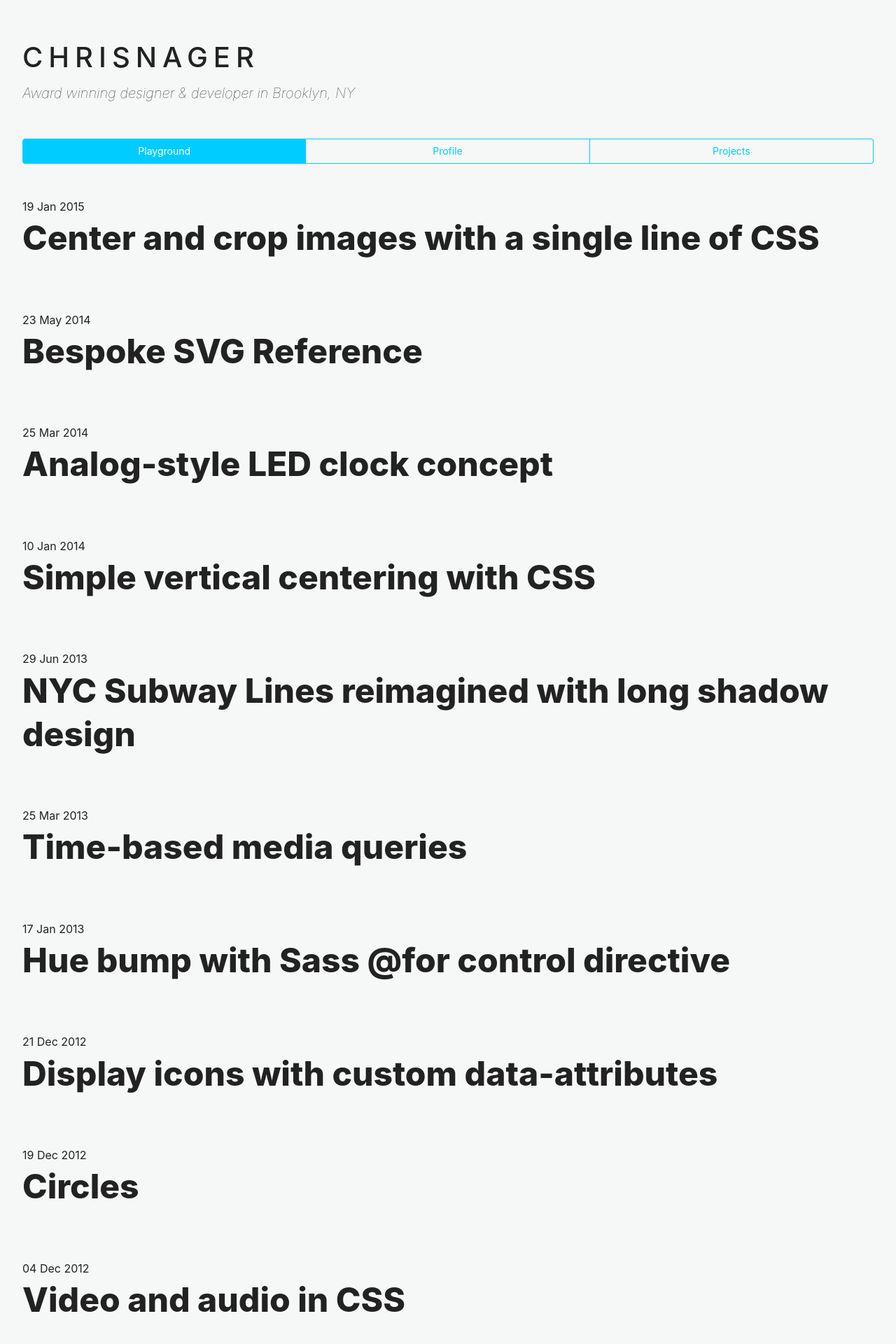
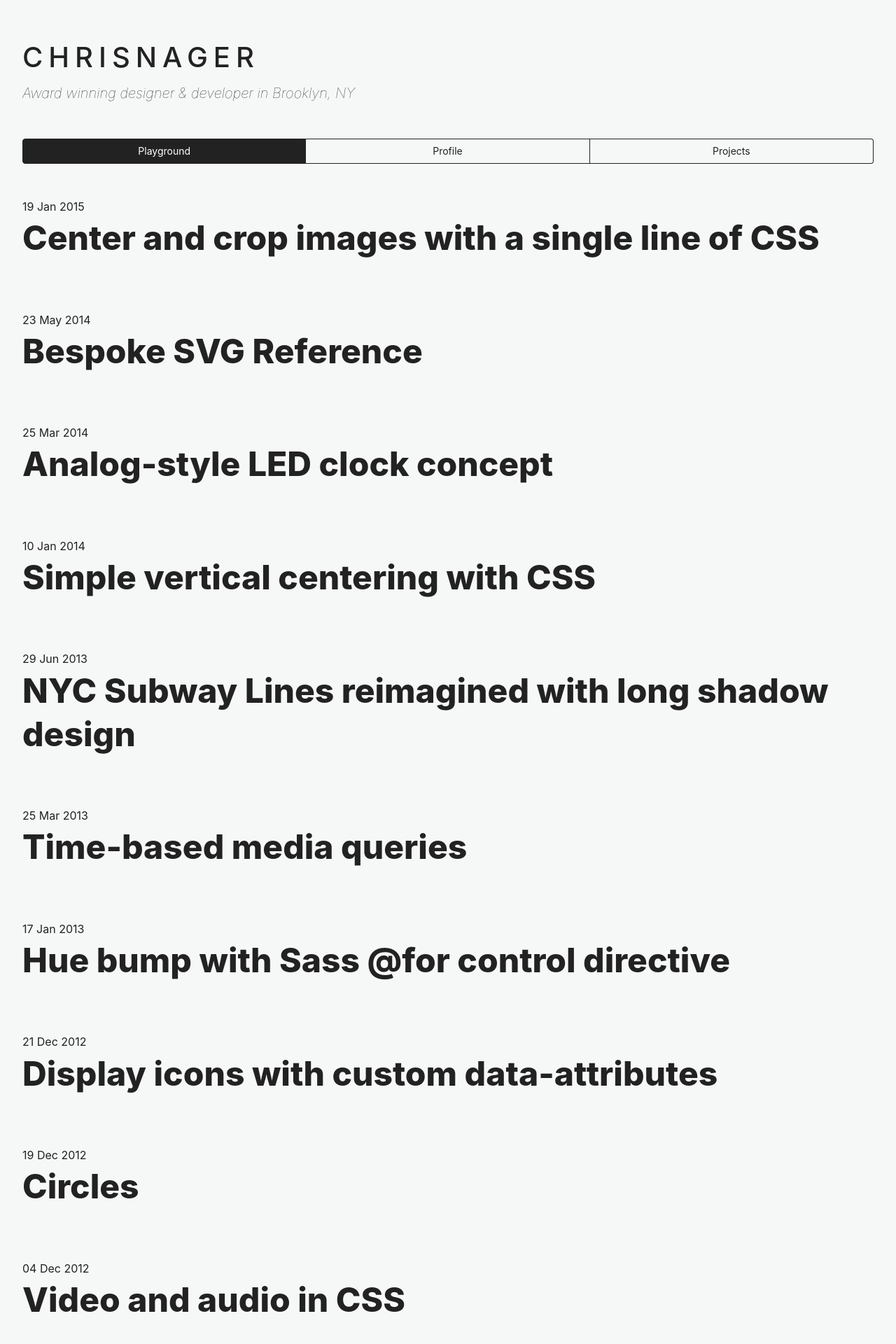
Before and after one commit to chrisnager/chrisnager.github.io, a Jekyll site: the page built from index.html, in a window 1280 px wide. Shown: the top 1920 px of the page at 70% size. Built offline with Jekyll 4.4.1, drawn with Linux system fonts in a browser that asks for light colours; nearby versions of some CDN libraries; library files that are not in the unit come from our copies.

Commit message:
Update link colors

```diff
--- a/css/chrisnager.css
+++ b/css/chrisnager.css
@@ -68,7 +68,7 @@
 }
 
 a {
-    color: #0cf;
+    color: inherit;
 }
 
 img {
@@ -118,7 +118,6 @@
 
 .logo > a {
     text-decoration: none;
-    color: #222;
 }
 
 .logo > a:hover,
@@ -142,21 +141,6 @@
     font-weight: 100;
     font-size: 1.25rem;
 }
-
-.tagline a {
-    color: #222;
-}
-
-
-
-
-
-
-/* ==========================================================================
-   Group
-   ========================================================================== */
-
-.group {}
 
 
 
@@ -189,7 +173,6 @@
 .project__link {
     display: block;
     text-decoration: none;
-    color: #222;
 }
 
 .post__link:hover .post__title,
@@ -332,7 +315,6 @@
     font-size: 0.875rem;
     line-height: 1;
     text-decoration: none;
-    color: #0cf;
 }
 
 .social-links > li > a {
@@ -361,9 +343,9 @@
 .social-links > li > a:active,
 .social-links > li > a:hover,
 .social-links > li > a:focus {
-    border-color: #0cf;
+    border-color: #222;
     color: white;
-    background-color: #0cf;
+    background-color: #222;
 }
 
 .social-links > li > a > .icon {
@@ -374,7 +356,7 @@
 }
 
 .social-links > li > a > .icon path {
-    fill: #0cf;
+    fill: #222;
 }
 
 .social-links > li > a:hover > .icon path,
```
